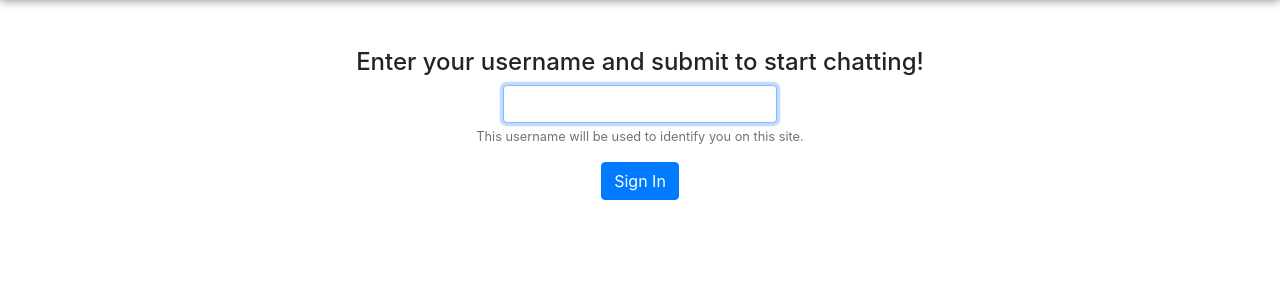
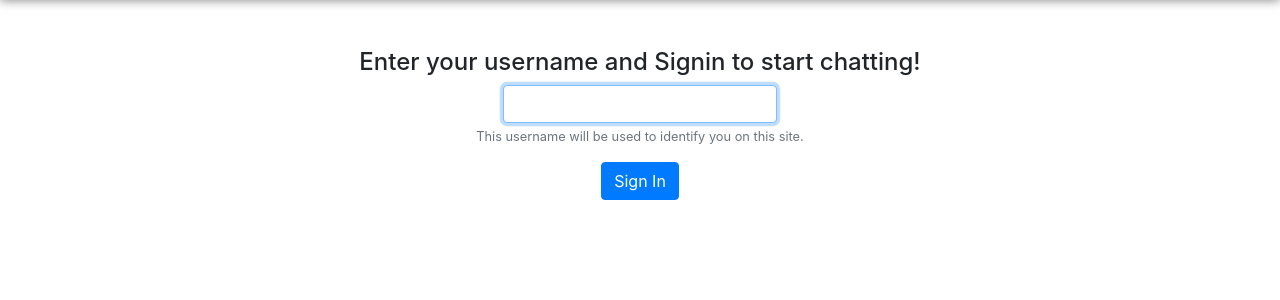
Before and after one commit to edith007/loca.ly, a Python web app: template templates/signin.html in a window 1280 px wide. Shown: the part 70-370 px from the top of the page. Run offline with Jinja, Linux system fonts and the light colour scheme; the template is opened without the code that fills it, so the values that code supplies are empty; some libraries are stand-ins or nearby versions.

Commit message:
signin change

```diff
--- a/templates/signin.html
+++ b/templates/signin.html
@@ -6,7 +6,7 @@
 
 {% block content %}
 
-<h4>Enter your username and submit to start chatting!</h4>
+<h4>Enter your username and Signin to start chatting!</h4>
 <form action="/signin" method="POST">
     <div class="form-group">
         <input type="text" class="form-control" id="username" name="username" autofocus aria-describedby="userHelp">
@@ -15,16 +15,5 @@
     <button class="btn btn-primary" type="submit">Sign In</button>
 </form>
 
-<!--    <script type="text/javascript">
-        if (localStorage.getItem('username'))
-            window.location = "/";
-        // Load value submitted on form
-        document.addEventListener('submit', () => {
-            let username = document.querySelector('#username').value
-            // Save username on localstorage
-            localStorage.setItem('username', username);
-        });
-    </script>
--->
 
 {% endblock %}
```
